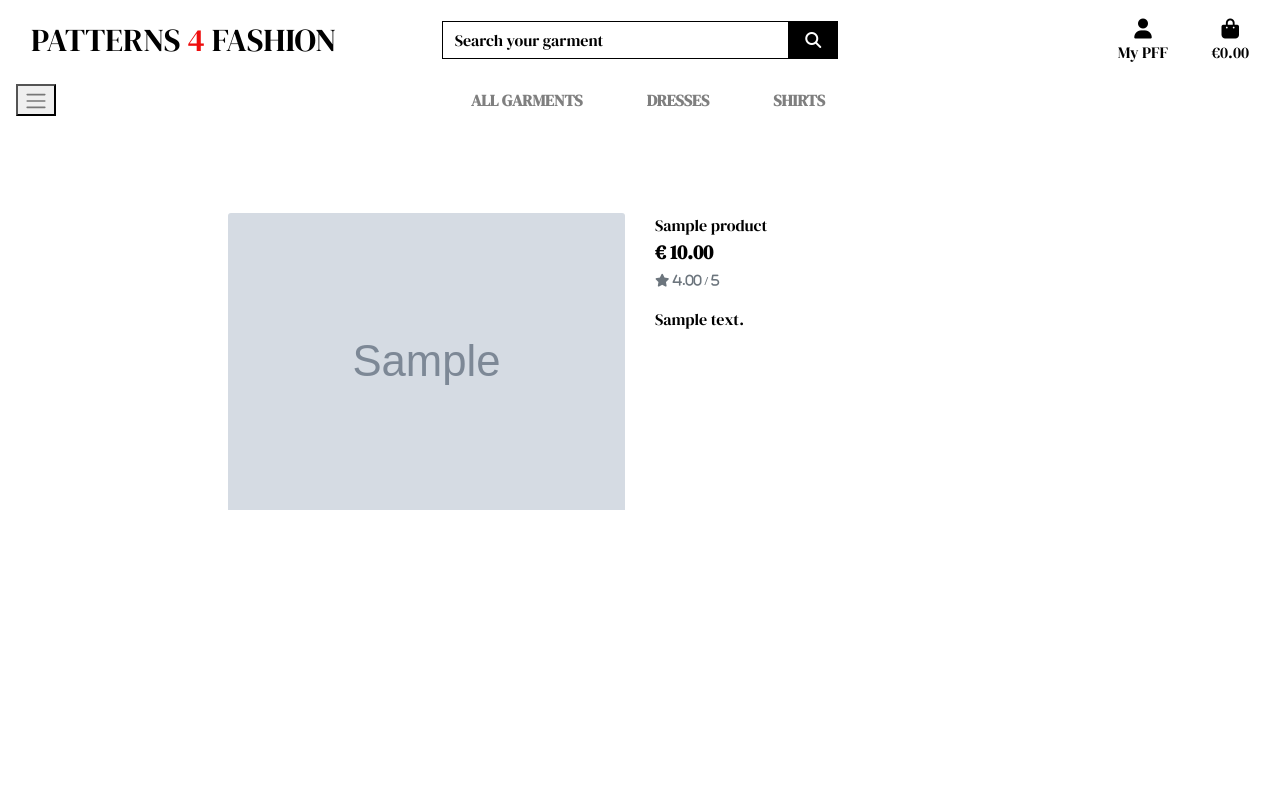
After one commit to Code-Institute-Submissions/patterns_for_fashion, a Django app: page /products/1 in a window 1280 px wide. The commit adds this page. Run offline with Django 3.2, Linux system fonts and the light colour scheme; tables that the repository leaves empty hold one stand-in row (values such as "Sample post"); grey boxes marked "Sample" are stand-in pictures; some libraries are stand-ins or nearby versions.

Commit message:
Add product details functionality

```diff
--- /dev/null
+++ b/products/templates/products/product_detail.html
@@ -0,0 +1,45 @@
+{% extends "base.html" %}
+{% load static %}
+
+{% block page_header %}
+    <div class="container header-container">
+        <div class="row">
+            <div class="col">
+
+            </div>
+        </div>
+    </div>
+{% endblock %}
+
+{% block content %}
+    <div class="overlay"></div>
+    <div class="container-fluid">
+        <div class="row">
+            <div class="col-12 col-md-6 col-lg-4 offset-lg-2">
+                <div class="image-container my-5">
+                    {% if product.image %}
+                    <a href="{{ product.image.url }}" target="_blank">
+                        <img src="{{ product.image.url }}" alt="{{ product.name }}" class="card-img-top img-fluid">
+                    </a>
+                    {% else %}
+                    <a href="">
+                        <img src="{{ MEDIA_URL }}noimage.png" alt="{{ product.name }}" class="card-img-top img-fluid">
+                    </a>
+                    {% endif %}
+                </div>
+            </div>
+            <div class="col-12 col-md-6 col-lg-4">
+                <div class="product-details-container mb-5 mt-md-5">
+                    <p class="mb-0">{{ product.name }}</p>
+                    <p class="lead mb-0 text-left font-weight-bold">€ {{ product.price }}</p>
+                    {% if product.rating %}
+                        <small class="text-muted"><i class="fas fa-star mr-1"> {{ product.rating }} / 5</i></small>
+                    {% else %}
+                        <small class="text-muted">No rating</small>
+                    {% endif %}
+                    <p class="mt-3">{{ product.description }}</p>
+                </div>
+            </div>
+        </div>
+    </div>
+{% endblock %}
--- a/products/templates/products/products.html
+++ b/products/templates/products/products.html
@@ -28,11 +28,11 @@
                         <div class="col-sm-6 col-md-6 col-lg-4 col-xl-3">
                             <div class="card h-100 border-0">
                                 {% if product.image %}
-                                <a href="">
+                                <a href="{% url 'product_detail' product.id %}">
                                     <img src="{{ product.image.url }}" alt="{{ product.name }}" class="card-img-top img-fluid">
                                 </a>
                                 {% else %}
-                                <a href="">
+                                <a href="{% url 'product_detail' product.id %}">
                                     <img src="{{ MEDIA_URL }}noimage.png" alt="{{ product.name }}" class="card-img-top img-fluid">
                                 </a>
                                 {% endif %}
--- a/products/urls.py
+++ b/products/urls.py
@@ -3,4 +3,5 @@ from . import views
 
 urlpatterns = [
     path('', views.all_products, name='products'),
+    path('<product_id>', views.product_detail, name='product_detail'),
 ]
--- a/products/views.py
+++ b/products/views.py
@@ -1,4 +1,4 @@
-from django.shortcuts import render
+from django.shortcuts import render, get_object_or_404
 from .models import Product
 
 # Create your views here.
@@ -14,3 +14,15 @@ def all_products(request):
     }
 
     return render(request, 'products/products.html', context)
+
+
+def product_detail(request, product_id):
+    """" A view to show individual product details """
+
+    product = get_object_or_404(Product, pk=product_id)
+
+    context = {
+        'product': product,
+    }
+
+    return render(request, 'products/product_detail.html', context)
--- a/static/css/base.css
+++ b/static/css/base.css
@@ -3,7 +3,10 @@ html {
 }
 
 body {
+    background-size: cover;
+    height: calc(100vh - 164px);
     font-family: 'DM Serif Display', serif;
+    color: black !important;
 }
 
 /* from Bulma */
@@ -95,8 +98,25 @@ body {
 
 /* Fixed top navbar only on medium and up */
 @media (min-width: 992px) {
+    .fixed-top-desktop-only {
+        position: fixed;
+        top: 0;
+        right: 0;
+        left: 0;
+        z-index: 1030;
+    }
 
     .header-container {
         padding-top: 164px;
     }
 }
+
+@media (max-width: 991px) {
+    .header-container {
+        padding-top: 116px;
+    }
+
+    body {
+        height: calc(100vh - 116px);
+    }
+}
--- a/templates/base.html
+++ b/templates/base.html
@@ -58,7 +58,7 @@
             <div class="col-12 col-lg-4 my-auto py-1 py-lg-0">
                <ul class="list-inline list-unstyled text-center text-lg-right my-0">
                    <li class="list-inline-item dropdown">
-                       <a href="#" class="text-black nav-link" id="user-options" data-toggle="dropdown" aria-haspopup="true" aria-expanded="false">
+                       <a href="#" class="nav-link" id="user-options" data-toggle="dropdown" aria-haspopup="true" aria-expanded="false">
                            <div class="text-center">
                                <div><i class="fas fa-user fa-lg"></i></div>
                                <p class="my-0">My PFF</p>
--- a/templates/includes/main-nav.html
+++ b/templates/includes/main-nav.html
@@ -1,5 +1,5 @@
 <div class="collapse navbar-collapse" id="main-nav">
-    <ul class="navbar-nav w-auto-mx-auto">
+    <ul class="navbar-nav w-auto mx-auto">
         <li class="nav-item dropdown">
             <a href="#" class="logo-font font-weight-bold nav-link mr-5" id="all-products-link" data-toggle="dropdown" aria-haspopup="true" aria-expanded="false">
                 All Garments
@@ -8,7 +8,7 @@
                 <a href="" class="dropdown-item">By Price</a>
                 <a href="" class="dropdown-item">By Rating</a>
                 <a href="" class="dropdown-item">By Category</a>
-                <a href="" class="dropdown-item">All Garments</a>
+                <a href="{% url 'products' %}" class="dropdown-item">All Garments</a>
             </div>
         </li>
         <li class="nav-item dropdown">
--- a/templates/includes/mobile-top-header.html
+++ b/templates/includes/mobile-top-header.html
@@ -39,7 +39,7 @@
     </div>
 </li>
 <li class="list-inline-item">
-    <a class="{% if grand_total %}text-info font-weight-bold{% else %}text-black{% endif %} nav-link d-block d-lg-none" href="">
+    <a class="{% if grand_total %}text-primary font-weight-bold{% else %}text-black{% endif %} nav-link d-block d-lg-none" href="">
         <div class="text-center">
             <div>
                 <i class="fas fa-shopping-bag fa-lg"></i>
```
Also changed, not shown: home/templates/home/index.html (+2 -6 lines).
